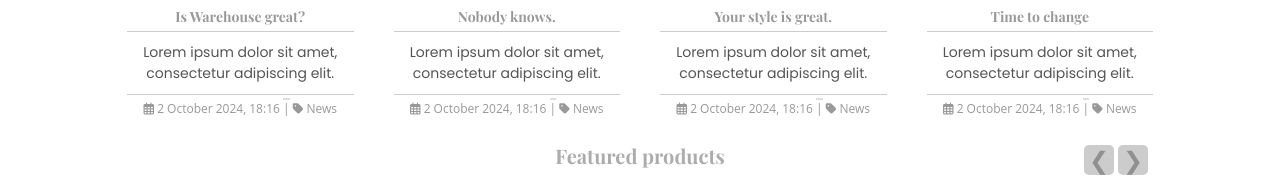
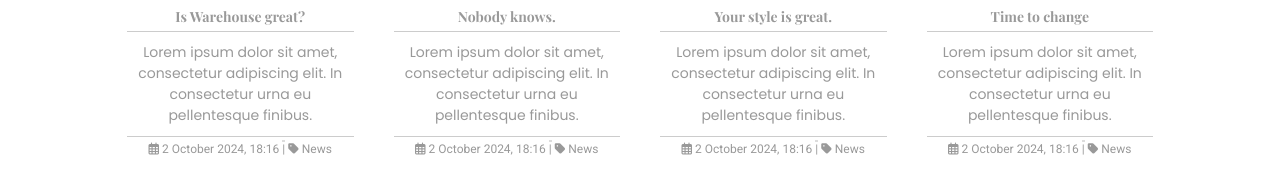
Before and after one commit to pokeMike/Ecommerce-Website, a plain HTML site: page index.html in a window 1280 px wide. Shown: the part 1089-1267 px from the top of the page. Drawn offline with nearby package versions, Linux system fonts and the light colour scheme.

Commit message:
Color changed

```diff
--- a/css/styles.css
+++ b/css/styles.css
@@ -497,7 +497,8 @@ nav ul li a:hover {
 
 .season-bottom {
     padding: 10px;
-    font-family: 'Open Sans', sans-serif;
+    font-family: "Roboto", sans-serif;
+    font-weight: 400;
     font-size: 14px;
     text-align: left;
 }
@@ -515,7 +516,7 @@ nav ul li a:hover {
 .season-bottom p {
     font-size: 14px;
     font-family: 'Poppins', sans-serif;
-    color: #555;
+    color: #999;
     text-align: center;
 }
 
--- a/index.html
+++ b/index.html
@@ -9,6 +9,11 @@
     <link rel="stylesheet" href="css/styles.css">
     <link rel="stylesheet"
         href="https://fonts.googleapis.com/css2?family=Poppins:wght@300;400;500;600&family=Playfair+Display:wght@700&display=swap">
+    <link rel="preconnect" href="https://fonts.googleapis.com">
+    <link rel="preconnect" href="https://fonts.gstatic.com" crossorigin>
+    <link
+        href="https://fonts.googleapis.com/css2?family=Roboto:ital,wght@0,100;0,300;0,400;0,500;0,700;0,900;1,100;1,300;1,400;1,500;1,700;1,900&display=swap"
+        rel="stylesheet">
 
 </head>
 
@@ -213,7 +218,8 @@
                     </div>
                     <div class="season-bottom">
                         <h4>Is Warehouse great? </h4>
-                        <p>Lorem ipsum dolor sit amet, consectetur adipiscing elit.</p>
+                        <p>Lorem ipsum dolor sit amet, consectetur adipiscing elit. In consectetur urna eu pellentesque
+                            finibus.</p>
                         <div class="season-date">
                             <span class="date"><i class="fa-regular fa-calendar-days"></i> 2 October 2024, 18:16</span>
                             <span class="separator">|</span>
@@ -233,7 +239,8 @@
                     </div>
                     <div class="season-bottom">
                         <h4>Nobody knows. </h4>
-                        <p>Lorem ipsum dolor sit amet, consectetur adipiscing elit.</p>
+                        <p>Lorem ipsum dolor sit amet, consectetur adipiscing elit. In consectetur urna eu pellentesque
+                            finibus.</p>
                         <div class="season-date">
                             <span class="date"><i class="fa-regular fa-calendar-days"></i> 2 October 2024, 18:16</span>
                             <span class="separator">|</span>
@@ -253,7 +260,8 @@
                     </div>
                     <div class="season-bottom">
                         <h4>Your style is great.</h4>
-                        <p>Lorem ipsum dolor sit amet, consectetur adipiscing elit.</p>
+                        <p>Lorem ipsum dolor sit amet, consectetur adipiscing elit. In consectetur urna eu pellentesque
+                            finibus.</p>
                         <div class="season-date">
                             <span class="date"><i class="fa-regular fa-calendar-days"></i> 2 October 2024, 18:16</span>
                             <span class="separator">|</span>
@@ -273,7 +281,8 @@
                     </div>
                     <div class="season-bottom">
                         <h4>Time to change</h4>
-                        <p>Lorem ipsum dolor sit amet, consectetur adipiscing elit.</p>
+                        <p>Lorem ipsum dolor sit amet, consectetur adipiscing elit. In consectetur urna eu pellentesque
+                            finibus.</p>
                         <div class="season-date">
                             <span class="date"><i class="fa-regular fa-calendar-days"></i> 2 October 2024, 18:16</span>
                             <span class="separator">|</span>
```
